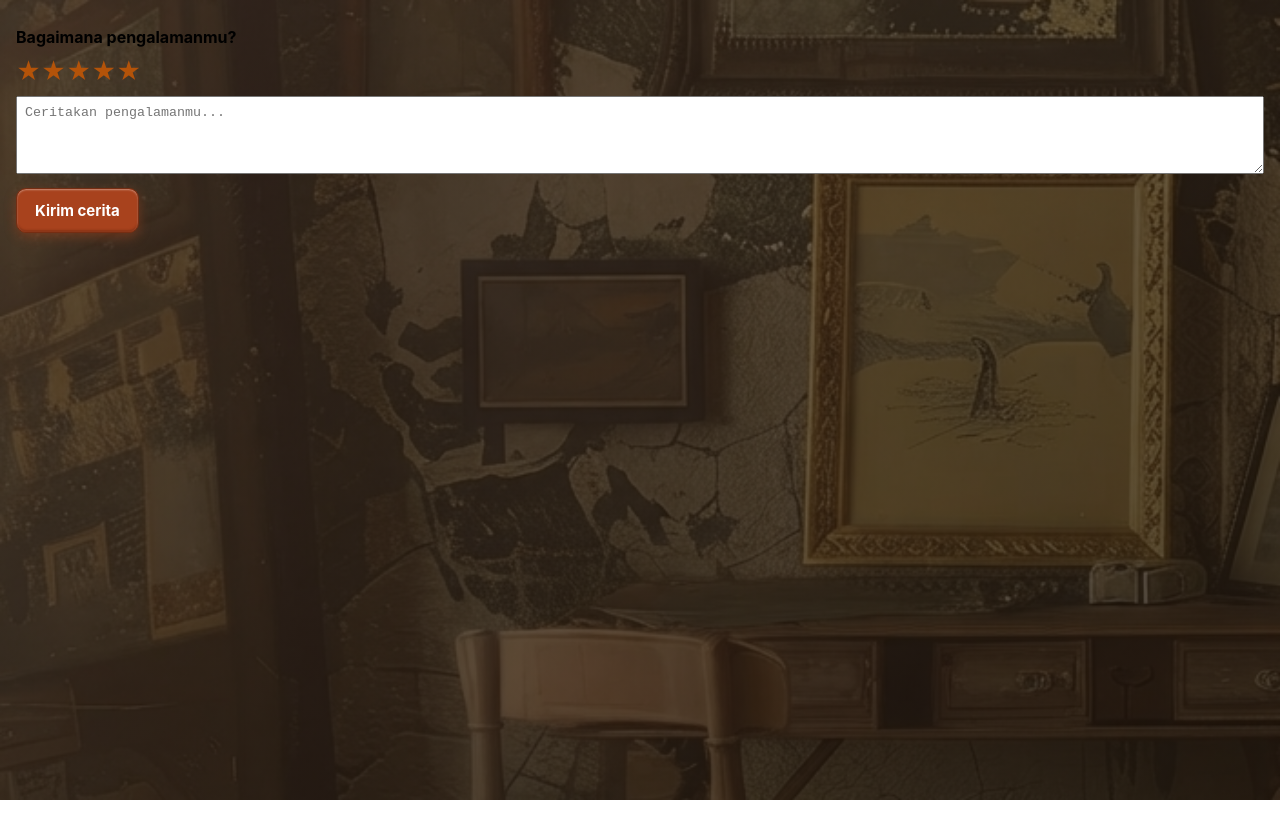
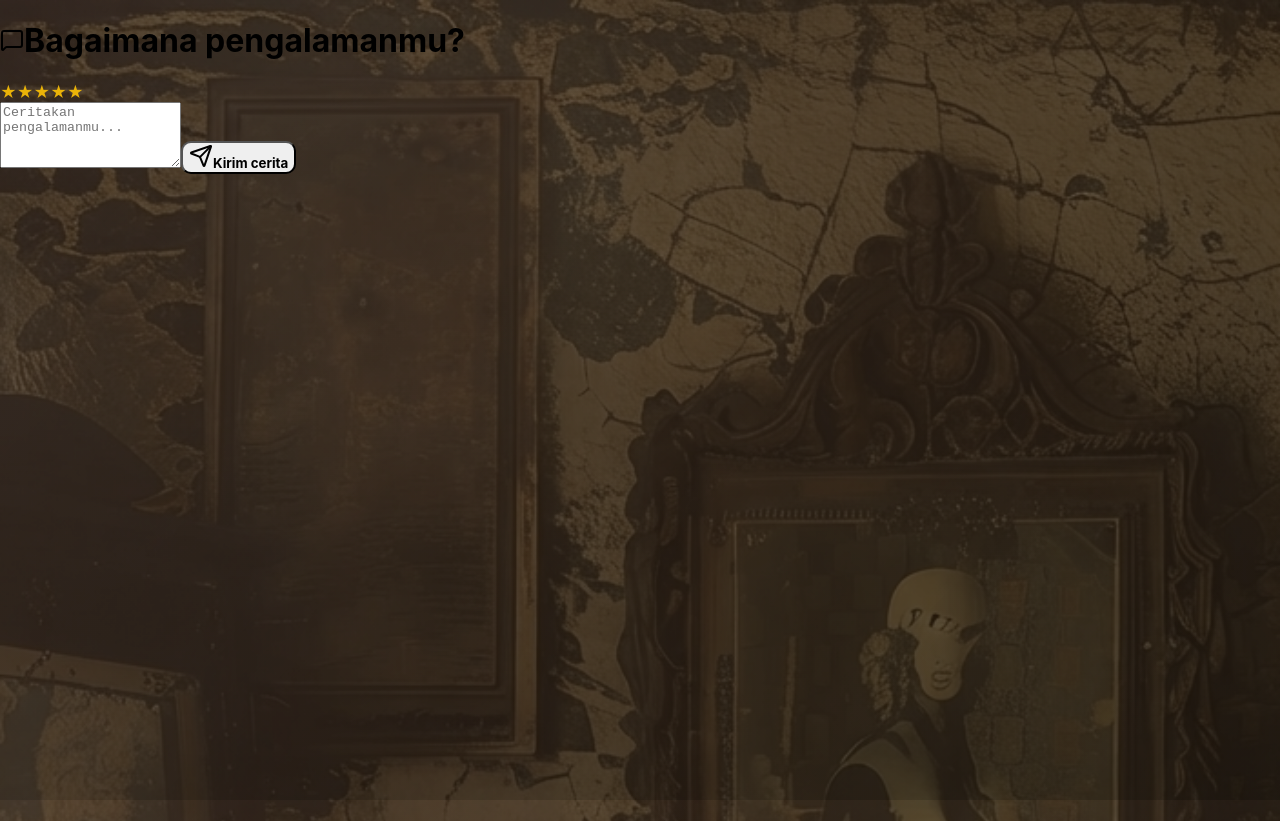
Before and after one commit to oktaviandwipramudya504-sys/lapak-loak, a React (Vite) app: page /pesanan/1/cerita in a window 1280 px wide. Before the commit the page ends 800 px from the top, so only its background shows below. Built offline with nearby package versions, Linux system fonts and the light colour scheme.

Commit message:
feat: perbarui desain card buyer story form ke tema klasik

```diff
--- a/src/pages/buyer/BuyerStoryForm.jsx
+++ b/src/pages/buyer/BuyerStoryForm.jsx
@@ -1,6 +1,7 @@
 import { useState } from 'react'
 import { useParams } from 'react-router-dom'
 import { supabase } from '../../lib/supabaseClient'
+import { MessageSquare, Send } from 'lucide-react'
 
 export default function BuyerStoryForm() {
   const { orderCode } = useParams()
@@ -46,36 +47,52 @@ export default function BuyerStoryForm() {
 
   if (sent) {
     return (
-      <div className="app-shell" data-area="buyer" style={{ padding: 16 }}>
-        <p>Makasih ceritanya! 🎉</p>
+      <div className="max-w-xl mx-auto px-4 py-12">
+        <div className="bg-[#fcf7ee] rounded-2xl shadow-xl p-8 text-center border-2 border-[#b58b53]">
+          <p className="text-xl font-bold text-gray-900">Makasih ceritanya! 🎉</p>
+        </div>
       </div>
     )
   }
 
   return (
-    <div className="app-shell" data-area="buyer" style={{ padding: 16 }}>
-      <h1 style={{ fontSize: 16 }}>Bagaimana pengalamanmu?</h1>
-      <div style={{ fontSize: 24, margin: '10px 0' }}>
+    <div className="max-w-xl mx-auto px-4 py-8">
+      <div className="bg-[#fcf7ee] rounded-2xl shadow-xl p-6 border-2 border-[#b58b53]">
+        <h1 className="text-xl font-bold text-gray-900 mb-4 flex items-center gap-2">
+          <MessageSquare className="w-5 h-5 text-[#8b4513]" />
+          Bagaimana pengalamanmu?
+        </h1>
+
+        <div className="text-2xl mb-4 flex gap-1">
           {[1, 2, 3, 4, 5].map((n) => (
             <span
               key={n}
               onClick={() => setRating(n)}
-            style={{ cursor: 'pointer', color: n <= rating ? 'var(--amber)' : 'var(--border)' }}
+              style={{ cursor: 'pointer', color: n <= rating ? '#eab308' : '#d1d5db' }}
+              className="text-2xl transition hover:scale-110"
             >
               ★
             </span>
           ))}
         </div>
+
         <textarea
           placeholder="Ceritakan pengalamanmu..."
           rows={4}
           value={comment}
           onChange={(e) => setComment(e.target.value)}
-        style={{ marginBottom: 10, width: '100%', padding: 8 }}
+          className="w-full px-3 py-2 bg-white border border-[#b58b53] rounded-md focus:ring-2 focus:ring-[#8b4513] focus:outline-none text-gray-800 mb-4"
         />
-      <button className="btn-primary" onClick={submit} disabled={loading}>
+
+        <button
+          onClick={submit}
+          disabled={loading}
+          className="w-full bg-[#a04010] hover:bg-[#8b350d] text-white font-semibold py-2.5 rounded-lg shadow-md transition flex items-center justify-center gap-2 disabled:opacity-50 border border-[#7a2e0a]"
+        >
+          <Send className="w-4 h-4" />
           {loading ? 'Mengirim...' : 'Kirim cerita'}
         </button>
       </div>
+    </div>
   )
 }
```
Lines whose indentation alone changed are shown as unchanged.
